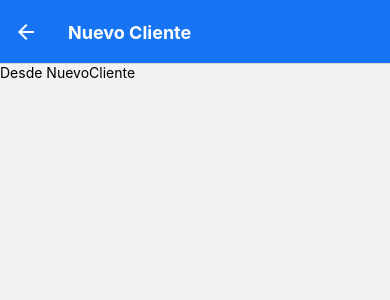
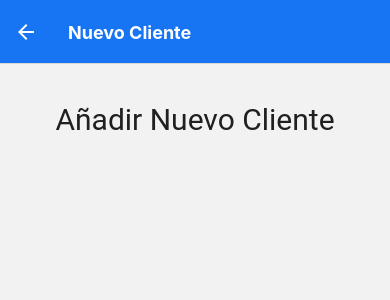
Before and after one commit to estebanmual/crudnative, a React Native app in the folder crudnative/: screen /NuevoCliente in a window 390 px wide. Shown: the top 300 px of the page. Built offline with nearby package versions, Linux system fonts and the light colour scheme.

Commit message:
Add global styles

```diff
--- /dev/null
+++ b/crudnative/styles/global.js
@@ -0,0 +1,17 @@
+import {StyleSheet} from 'react-native';
+
+const globalStyles = StyleSheet.create({
+  contenedor: {
+    flex: 1,
+    marginTop: 20,
+    marginHorizontal: '2.5%',
+  },
+  titulo: {
+    textAlign: 'center',
+    marginTop: 20,
+    marginBottom: 30,
+    fontSize: 30,
+  },
+});
+
+export default globalStyles;
--- a/crudnative/views/NuevoCliente.js
+++ b/crudnative/views/NuevoCliente.js
@@ -1,8 +1,16 @@
 import React from 'react';
-import {View, Text, StyleSheet} from 'react-native';
+import {View, StyleSheet} from 'react-native';
+import {TextInput, Button, Headline} from 'react-native-paper';
+import globalStyles from '../styles/global';
 
 const NuevoCliente = () => {
-  return <Text>Desde NuevoCliente</Text>;
+  return (
+    <View style={globalStyles.contenedor}>
+      <Headline style={globalStyles.titulo}>Añadir Nuevo Cliente</Headline>
+    </View>
+  );
 };
 
+const styles = StyleSheet.create({});
+
 export default NuevoCliente;
```
